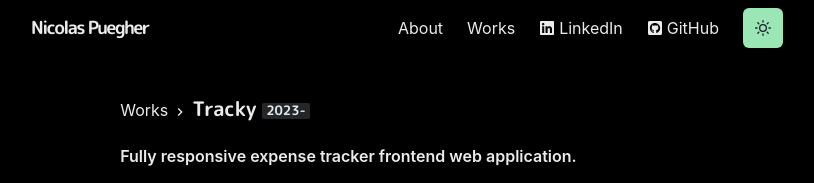
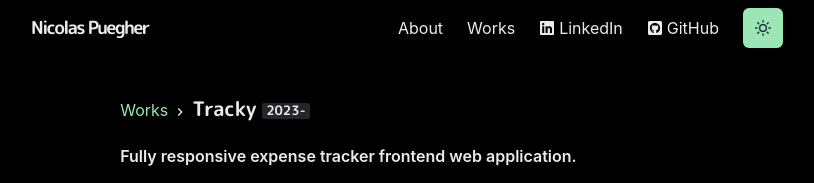
Before and after one commit to nicoPuegher/portfolio, a Next.js app: page /works/tracky in a window 1280 px wide. Shown: the top 183 px of the page, without its empty margins (233-1047 px from the left). Built offline with nearby package versions, Linux system fonts and the light colour scheme.

Commit message:
update styles in components/work

```diff
--- a/components/work.js
+++ b/components/work.js
@@ -12,7 +12,7 @@ import { ChevronRightIcon } from '@chakra-ui/icons';
 const WorkTitle = ({ children }) => {
   return (
     <Box>
-      <Link as={NextLink} href="/works">
+      <Link as={NextLink} href="/works" variant="external-link">
         Works
       </Link>
       <ChevronRightIcon mx={1} />
@@ -36,7 +36,14 @@ const StackBadge = ({ children }) => {
 };
 
 const WorkImage = ({ image, alt }) => {
-  return <Image src={image.src} alt={alt} borderRadius="md" />;
+  return (
+    <Image
+      src={image.src}
+      alt={alt}
+      borderRadius="md"
+      shadow={useColorModeValue('xs', '')}
+    />
+  );
 };
 
 export { WorkTitle, WorkBadge, StackBadge, WorkImage };
```
